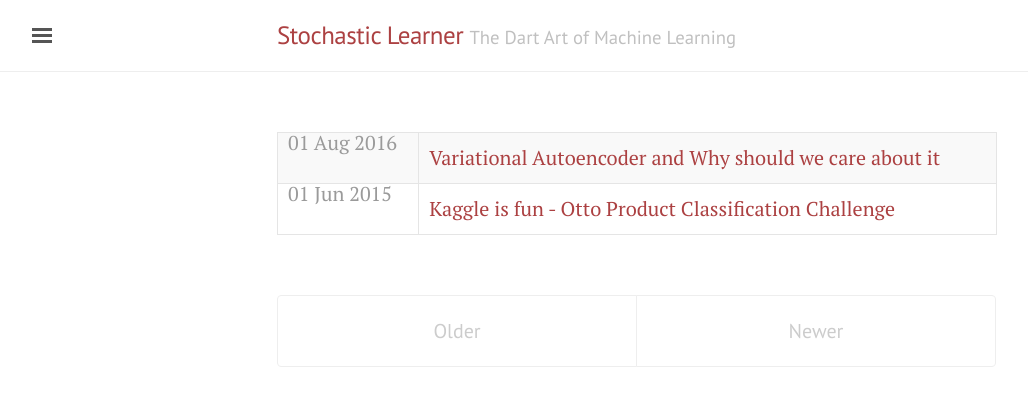
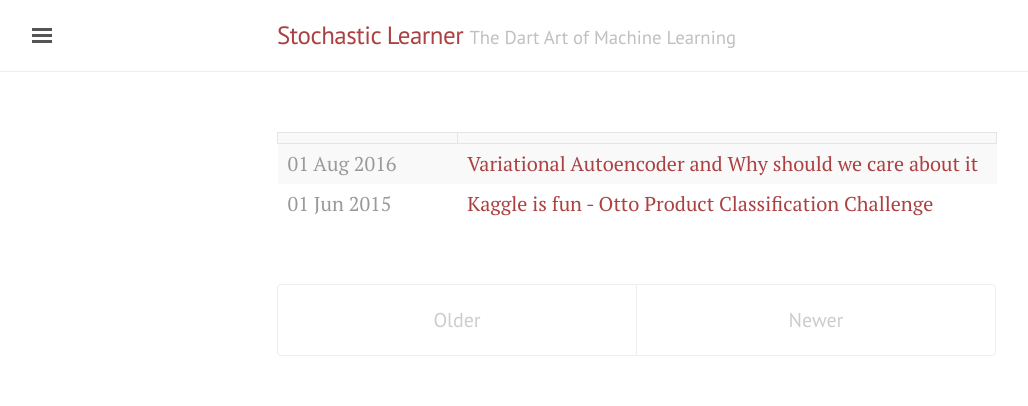
Before and after one commit to anhtu/Tu-Ng-blog, a Jekyll site: the page built from index.html, in a window 1280 px wide. Shown: the top 406 px of the page, without its empty margins (3-1031 px from the left). Built offline with Jekyll 4.4.1, drawn with Linux system fonts in a browser that asks for light colours; the list of posts is cut into pages by our own code.

Commit message:
Change style to list of posts

```diff
--- a/index.html
+++ b/index.html
@@ -3,12 +3,13 @@ layout: default
 title: Home
 ---
 
-<table style="width:100%">
+<table style="width:100%; border: none;">
 <tbody>
+	<tr><td></td><td></td><tr>
 	{% for post in site.posts %}
 		<tr>
-			<td><span class="post-date">{{ post.date | date_to_string }}</span></td>
-			<td><a href="{{ post.url }}">{{ post.title }}</a></td>
+			<td style="width:25%;border:none;"><span class="post-date" style="display: inline;">{{ post.date | date_to_string }}</span></td>
+			<td style="border:none;"><a href="{{ post.url }}">{{ post.title }}</a></td>
 		</tr>
 	{% endfor %}
 </tbody>
```
